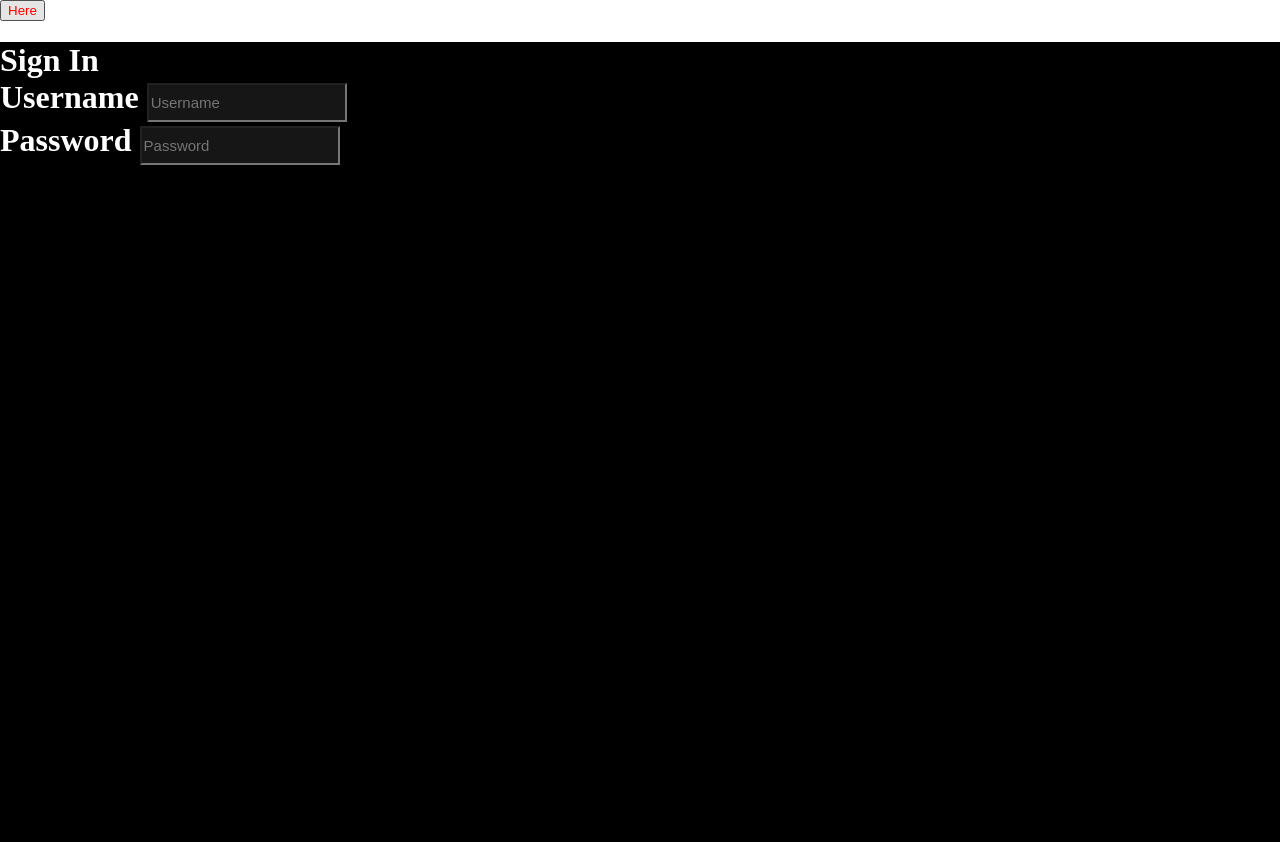
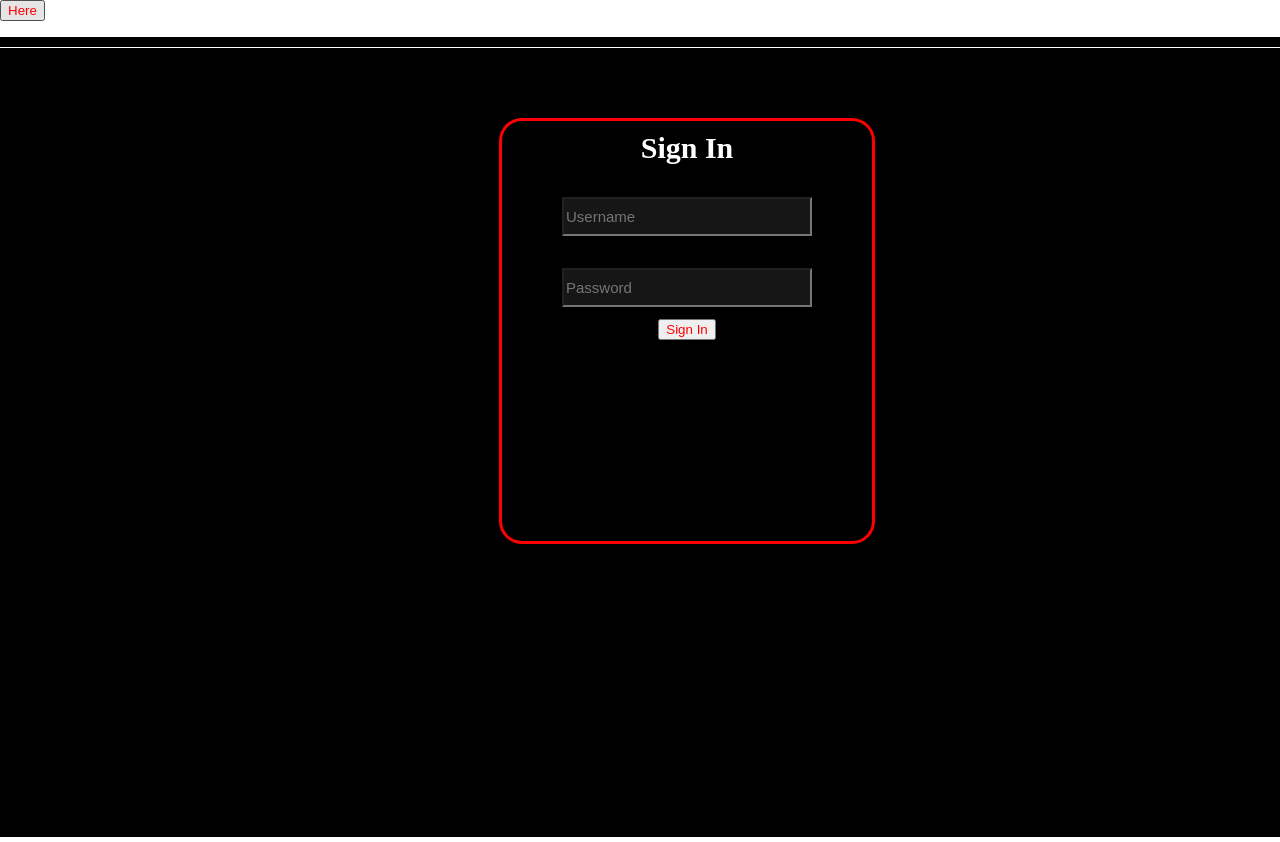
Before and after one commit to gopinathsjsu/teamproject-nullpointer, a React (Create React App) app in the folder Frontend/: page /login in a window 1280 px wide. Built offline with nearby package versions, Linux system fonts and the light colour scheme.

Commit message:
formatted login page and enabled data retrieval

```diff
--- a/Frontend/src/App.js
+++ b/Frontend/src/App.js
@@ -10,11 +10,14 @@ const router = createBrowserRouter([
   {
     path: "/",
     element: <Dashboard />,
-
   },
   {
     path: "/login",
     element: <Login />,
+  },
+  {
+    path: "/signup",
+    //element: <Signup />
   }
 ]);
 
--- a/Frontend/src/Views/Login/Login.jsx
+++ b/Frontend/src/Views/Login/Login.jsx
@@ -1,49 +1,77 @@
 import "./Login.scss";
+import React, {useState} from 'react';
+import { useNavigate } from "react-router-dom";
 
-let username = "{username from input}";
-// let password = "{password from input}";
 const Login = () => {
+  let Navigate = useNavigate;
+  //username storage
+  const [username, setUsername]=useState(null);
+  //password storage
+  const [password, setPassword]=useState(null);
 
-  const getLogin = () =>{
+  //on button press, call getLogin
+  const getLogin = () => {
     //return login info
-
+    console.log("username: " + username + " password: " + password);
   }
 
-//   setUsername(e) {
-//     this.setState({
-//         username: e.target.value
-//     });
-//   }
+  //To do: add a way to route to the register page
+  // const goToRegisterPage = () => {
+  //   let path = "/";
+  //   Navigate(path);
+  // }
+
+  function updateUsername(e) {
+    setUsername(e.target.value);
+    //console.log("username: " + username);
+  }
+
+  function updatePassword(e) {
+    setPassword(e.target.value);
+    //console.log("password: " + password);
+  }
 
   return (
     <div className="login-container">
       <div className="header-container">
-        <h1 className="background">
-          Sign In
+        <h1 className="background-container">
+          <h1 className="loginPanel-container">
+            <p style={{ marginBottom: '30px' }}>Sign In</p>
+
             {/* username login field */}
             <div className="input-container">
-                <label>Username </label>
                 <input
                     type="text"
-                    id = "username"
                     required placeholder="Username"
-                    // TODO: create on change functionality, using setUsername function to update username variable
-                    // onChange={
-                    //     (e) => this.setUsername(e)
-                    // }
+                    onChange= {
+                      updateUsername
+                    }
                 />
             </div>
 
+            <p style={{ marginBottom: '20px' }}></p>
+
             {/* password login field */}
             <div className="input-container">
-                <label>Password </label>
                 <input
                     type="text"
-                    name="username"
                     required placeholder="Password"
+                    onChange= {
+                      updatePassword
+                    }
                 />
             </div>
 
+            <button onClick={getLogin}>
+              Sign In
+            </button>
+
+            <p style={{marginTop: "50px", fontSize: 15, color: "lightblue"}}>
+                {/* <link to = {goToRegisterPage}>
+                  Don't have an account? Register
+                </link> */}
+            </p>
+          </h1>
         </h1>
       </div>
     </div>
--- a/Frontend/src/Views/Login/Login.scss
+++ b/Frontend/src/Views/Login/Login.scss
@@ -6,11 +6,37 @@
 
     .header-container {
       color: white;
+      font-size: 12px;
+
+      //line
+      height: 10px;
+      border-bottom: 1.5px solid rgba(255, 255, 255, 1);
+      // width:100%;
+      // height:100px;
+      // border-bottom: 1px solid rgba(255,255,255,.25);
     }
+
+    .background-container {
+      padding-top: 5%;
+      padding-left: 40%;
+      text-align: center;
+    }
+
+    .loginPanel-container {
+      font-size: 30px;
+
+      // border color && offset:
+      outline: #ff0000 solid 3px;
+      outline-offset: 10px;
+      border-radius: 10px;
+      width: 350px;
+      height: 400px;
+    }
+
     input {
         box-sizing: border-box;
         height: 39px;
-        width: 200px;
+        width: 250px;
         color: white;
         font-size: 15px;
         background: #161616;
```
